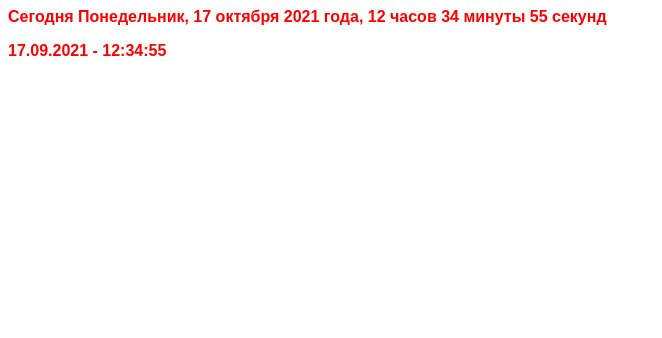
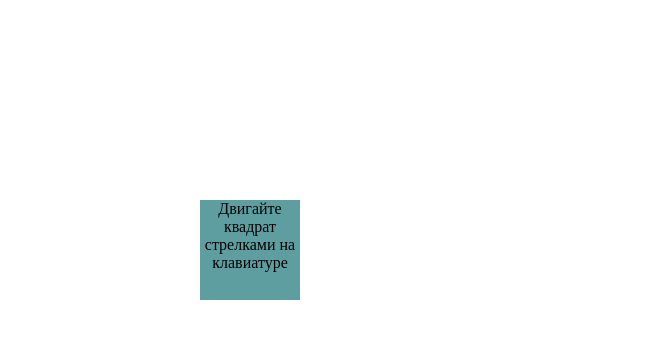
Before and after one commit to Adam-Idler/js-focus-group-hard, a plain HTML site: page index.html in a window 1280 px wide. Shown: the whole page, without its empty margins (0-662 px from the left). Drawn offline with Linux system fonts and the light colour scheme.

Commit message:
Выполнил усложненное 15 урока

```diff
--- a/index.html
+++ b/index.html
@@ -4,7 +4,7 @@
     <meta charset="UTF-8">
     <meta http-equiv="X-UA-Compatible" content="IE=edge">
     <meta name="viewport" content="width=device-width, initial-scale=1.0">
-    <title>Lesson07 hard</title>
+    <title>Lesson15 hard</title>
     <script defer src="./script.js"></script>
 </head>
 <body>
--- a/script.js
+++ b/script.js
@@ -1,51 +1,56 @@
 'use strict';
 
-let week = ['Понедельник', 'Вторник', 'Среда', 'Четверг', 'Пятница', 'Суббота', 'Воскресенье'];
-let months = ['января', 'февраля', 'марта', 'апреля', 'мая', 'июня', 'июля', 'августа', 'сентября', 'октября', 'ноября', 'декабря'];
-let hours = ['час', 'часа', 'часов'],
-    minuts = ['минута', 'минуты', 'минут'],
-    seconds = ['секунда', 'секунды', 'секунд'];
-
-let wordForm = function(num) {
-  let n = num % 10;
-  if (num >= 5 && num <= 20) {
-    return 2;
-  } else if (n === 1) {
-    return 0;
-  } else if (n >= 2 && n <= 4) {
-    return 1;
-  } else {
-    return 2;
-  }
-}; // 0 - (1)час, 1 - (2-4)часа, 2 - (5...)часов
-
-let addZero = function(num) {
-  if (num < 10) {
-    num = '0' + num;
-  }
-  return num;
+let DomElement = function(selector, height, width, bg, fontSize) {
+  this.selector = selector;
+  this.height = height + 'px';
+  this.width = width + 'px';
+  this.bg = bg;
+  this.fontSize = fontSize + 'px';
 };
 
-let printDate = function() {
-  document.body.innerHTML = '';
+DomElement.prototype.createElem = function() {
+    let elem;
+    if (this.selector[0] === '.') {
 
-  let date = new Date();
+        elem = document.createElement('div');
+        elem.classList.add(`${this.selector.slice(1)}`);
+        elem.textContent = 'Двигайте квадрат стрелками на клавиатуре';
 
-  let dayOfWeek = date.getDay(),
-      day = date.getDate(),
-      month = date.getMonth(),
-      year = date.getFullYear(),
-      hour = date.getHours(),
-      minute = date.getMinutes(),
-      second = date.getSeconds();
+    } else if (this.selector[0] === '#') {
 
-  let firstString = `Сегодня ${week[dayOfWeek]}, ${day} ${months[month]} ${year} года, ${hour} ${hours[wordForm(hour)]} ${minute} ${minuts[wordForm(minute)]} ${second} ${seconds[wordForm(second)]}`;
+        elem = document.createElement('p');
+        elem.id = this.selector.slice(1);
+        elem.textContent = 'Параграф с id';
+    }
 
-  let secondString = `${addZero(day)}.${addZero(month)}.${year} - ${addZero(hour)}:${addZero(minute)}:${addZero(second)}`;
+    elem.style.cssText = `
+        height: ${this.height};
+        width: ${this.width};
+        background: ${this.bg};
+        font-size: ${this.fontSize};
+        text-align: center;
+        position: absolute;
+        top: 200px;
+        left: 200px;
+    `;
 
-  document.write(`<p style='color:red; font-family:sans-serif; font-weight: bold'>${firstString}</p>`);
-  document.write(`<p style='color:red; font-family:sans-serif; font-weight: bold'>${secondString}</p>`);
+    document.body.append(elem);
+
+    document.addEventListener("keydown", function(event) {
+        if (event.key === 'ArrowUp') {
+            elem.style.top = elem.style.top.slice(0, -2) - 10 + 'px';
+        } else if (event.key === 'ArrowLeft') {
+            elem.style.left = elem.style.left.slice(0, -2) - 10 + 'px';
+        } else if (event.key === 'ArrowRight') {
+            elem.style.left = +elem.style.left.slice(0, -2) + 10 + 'px';
+        } else if (event.key === 'ArrowDown') {
+            elem.style.top = +elem.style.top.slice(0, -2) + 10 + 'px';
+        }
+    });
 };
 
-let timerId = setInterval(printDate, 1000);
-printDate();
+let square = new DomElement('.square', 100, 100, '#5F9EA0', 'absolute');
+
+document.addEventListener("DOMContentLoaded", function() {
+    square.createElem();
+});
```
